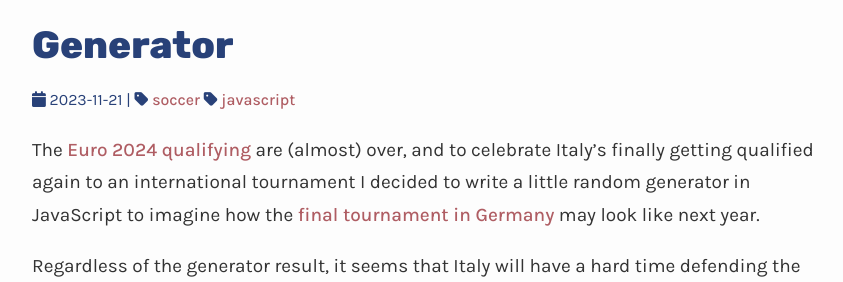
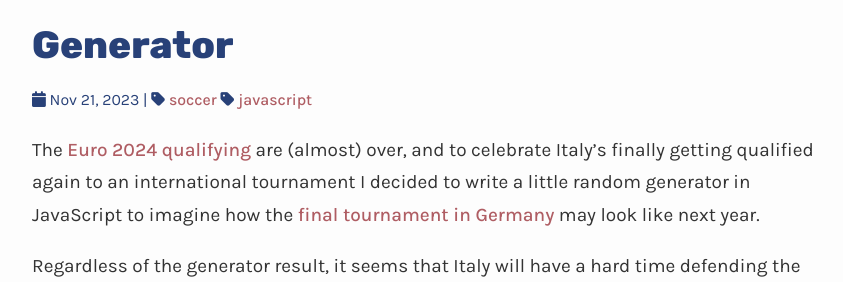
Before and after one commit to anprivitera/anprivitera.github.io, a Jekyll site: the page built from _posts/2023-11-21-euro-2024-random-group-stage-generator.md, in a window 1280 px wide. Shown: the part 170-452 px from the top of the page, without its empty margins (208-1051 px from the left). Built offline with Jekyll 4.4.1, drawn with Linux system fonts in a browser that asks for light colours; comment, search, counter and statistics services are not loaded.

Commit message:
uniformed date format with tags and archive pages

```diff
--- a/_layouts/post.html
+++ b/_layouts/post.html
@@ -3,7 +3,7 @@
 ---
 <h1 class="post-headline">{{page.title}}</h1>
 <h2 class="post-description">{{ page.description }}</h2>
-<p class="meta"><small><i class="fa fa-calendar"></i> {{page.date | date: '%Y-%m-%d' }} | {% for tag in page.tags %} <i class="fa fa-tag"></i> <a href="/tags/{{ tag }}.html">{{ tag }}</a> {% endfor %}</small></p>
+<p class="meta"><small><i class="fa fa-calendar"></i> {{page.date | date: '%b %d, %Y' }} | {% for tag in page.tags %} <i class="fa fa-tag"></i> <a href="/tags/{{ tag }}.html">{{ tag }}</a> {% endfor %}</small></p>
 
 {% include series-top.html %}
 
```
